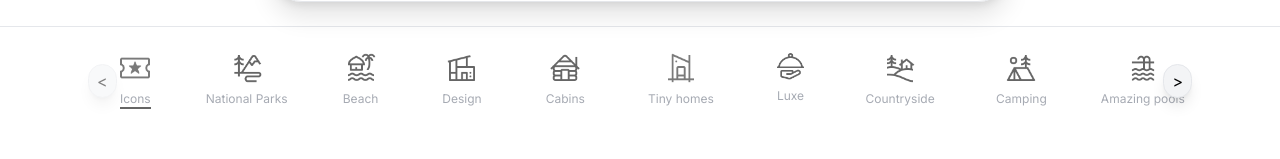
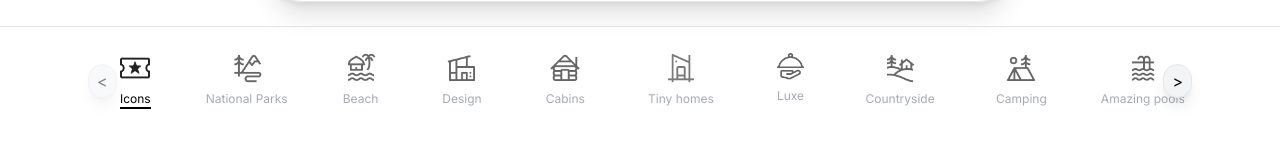
Before and after one commit to PayamAnari/django-airbnb, a Next.js app: page / in a window 1280 px wide. Shown: the part 167-326 px from the top of the page. Built offline with nearby package versions, Linux system fonts and the light colour scheme; no server answers; what world-countries would draw is missing.

Commit message:
Modify carousel

```diff
--- a/app/components/Carousel.tsx
+++ b/app/components/Carousel.tsx
@@ -57,7 +57,7 @@ const Carousel: React.FC<CarouselProps> = ({ data, setCategory, dataCategory })
           {data.map((item, index) => (
             <div
               key={index}
-              className={`flex flex-col items-center w-16 mx-8 cursor-pointer border-b-2 ${dataCategory === item.title ? 'border-black' : 'border-white'} opacity-60 hover:border-gray-200 hover:opacity-100`}
+              className={`flex flex-col items-center w-16 mx-8 cursor-pointer border-b-2 ${dataCategory === item.title ? ' border-black opacity-100' : 'border-white opacity-60'}  hover:border-gray-700 hover:opacity-100`}
               onClick={() => setCategory(item.title)}
             >
               <Image
@@ -67,7 +67,7 @@ const Carousel: React.FC<CarouselProps> = ({ data, setCategory, dataCategory })
                 height={30}
                 className="filter grayscale"
               />
-              <span className="text-xs text-gray-500 mt-2 whitespace-nowrap">{item.title}</span>
+              <span className={`text-xs mt-2 whitespace-nowrap ${dataCategory === item.title ? ' text-black opacity-100' : 'text-gray-500 opacity-100'}`} >{item.title}</span>
             </div>
           ))}
         </div>
```
